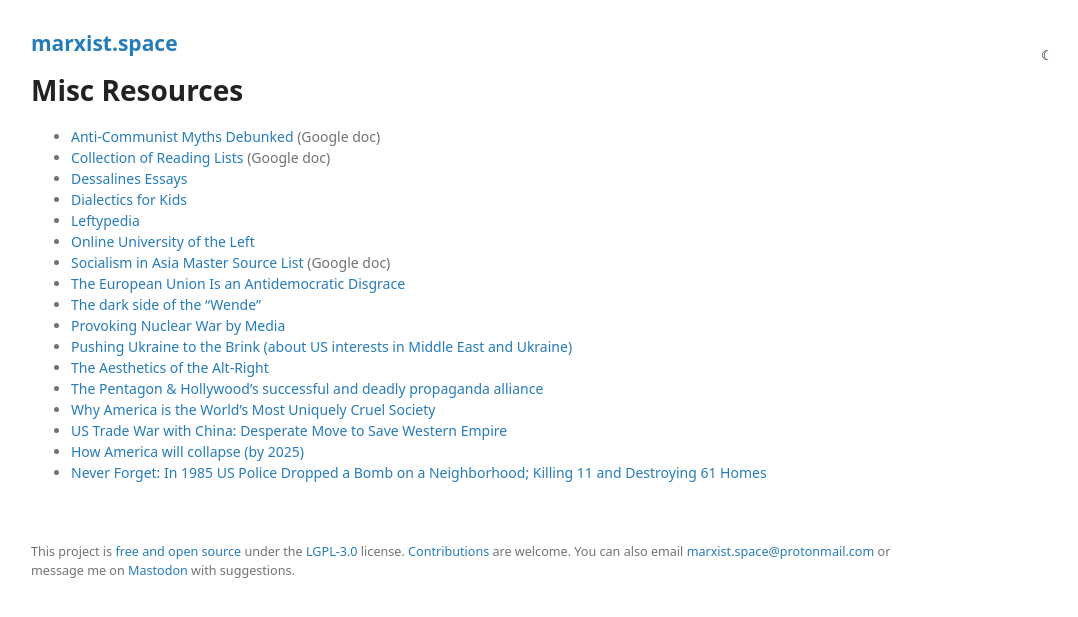
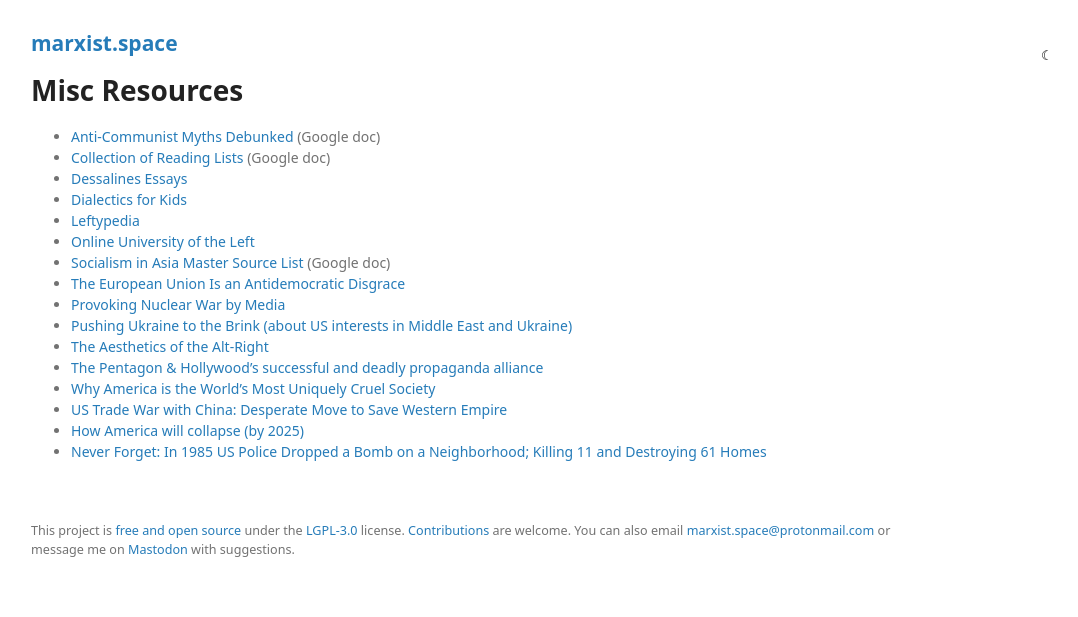
Before and after one commit to prolesoft/marxist.space, a Jekyll site: the page built from misc.md, in a window 1280 px wide. Shown: the top 617 px of the page, without its empty margins (179-1257 px from the left). Built offline with Jekyll 4.4.1, drawn with Linux system fonts in a browser that asks for light colours; our own code applies the rules of GitHub Pages for plain Markdown files.

Commit message:
rm paywalled link

```diff
--- a/misc.md
+++ b/misc.md
@@ -15,7 +15,6 @@
 * [Online University of the Left](http://ouleft.org/)
 * [Socialism in Asia Master Source List](https://docs.google.com/document/d/1KMAZopkLyjP74vOssz6XAdPxvMh-1rJRptFnFD54bPg/edit?usp=sharing) (Google doc)
 * [The European Union Is an Antidemocratic Disgrace](https://jacobinmag.com/2019/05/european-union-parliament-elections-antidemocratic)
-* [The dark side of the "Wende"](https://www.jungewelt.de/m/artikel/319309.the-dark-side-of-the-wende.html)
 * [Provoking Nuclear War by Media](http://www.counterpunch.org/2016/08/24/provoking-nuclear-war-by-media/)
 * [Pushing Ukraine to the Brink (about US interests in Middle East and Ukraine)](http://www.counterpunch.org/2014/07/09/pushing-ukraine-to-the-brink/)
 * [The Aesthetics of the Alt-Right](http://baltimore-art.com/2017/02/11/the-aesthetics-of-the-alt-right/)
```
